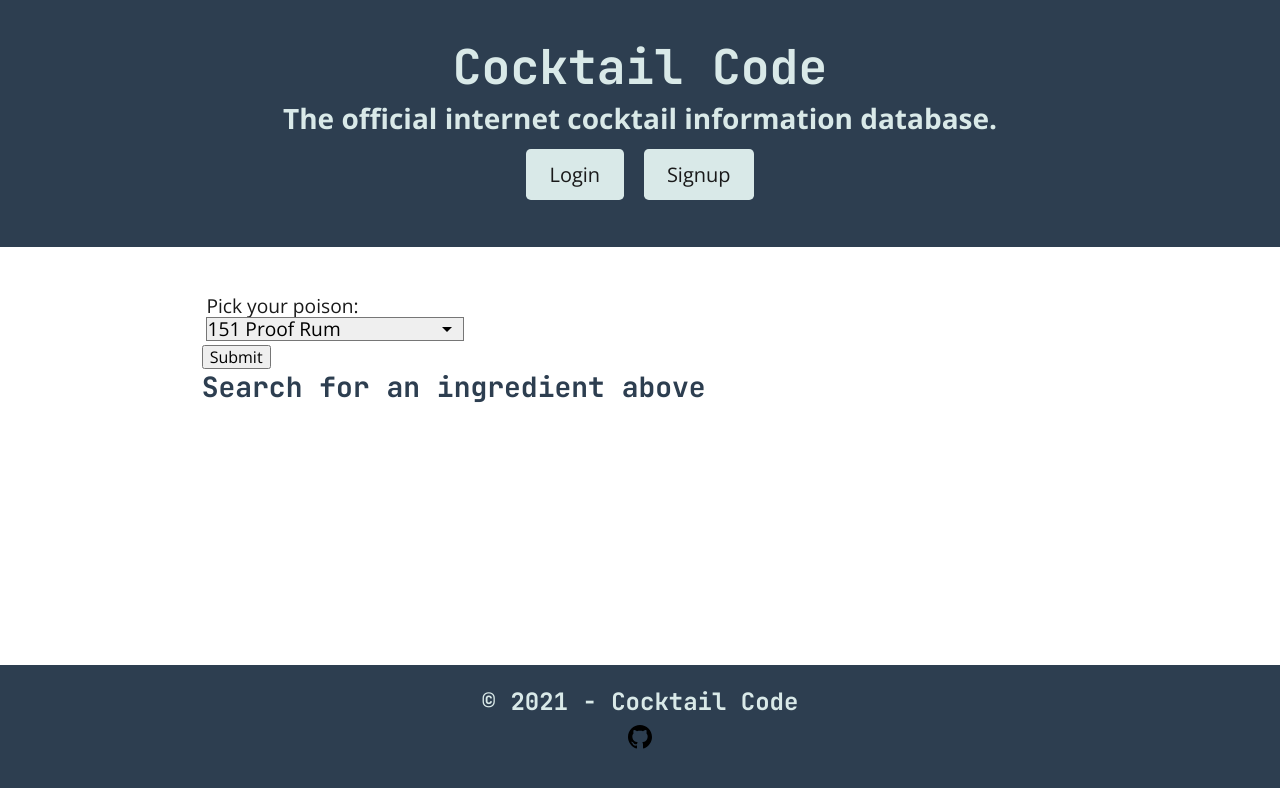
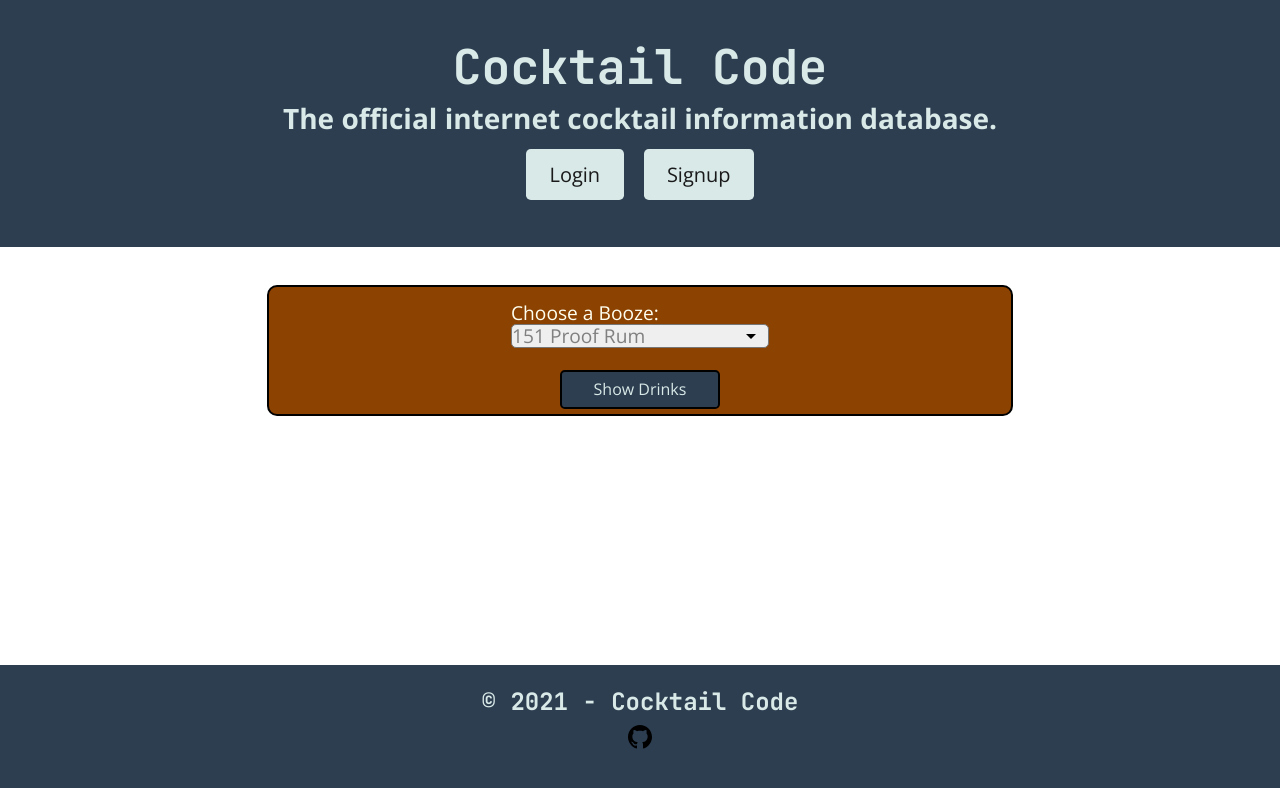
Before and after one commit to tracye1083/Project3, a React (Create React App) app in the folder client/: page / in a window 1280 px wide. Shown: the top 788 px of the page. Built offline with nearby package versions, Linux system fonts and the light colour scheme.

Commit message:
style update to dropdown

```diff
--- a/client/src/components/DrinkSearch/index.js
+++ b/client/src/components/DrinkSearch/index.js
@@ -2,6 +2,7 @@ import { useLazyQuery } from '@apollo/client';
 import React, { useState } from 'react';
 import { Link } from 'react-router-dom';
 import { GET_DRINK_BY_INGREDIENT } from '../../utils/queries';
+import { Button } from 'react-bootstrap'
 
 const DrinkSearch = ({ drinks, title }) => {
   const [ingredient, setIngredient] = useState('');
@@ -35,11 +36,12 @@ const DrinkSearch = ({ drinks, title }) => {
   // }
 
   return (
-    <>
+    <div className='container'>
     <form onSubmit={handleFormSubmit}>
       <label className='formLabel'>
-        Pick your poison:<br></br>
+        Choose a Booze:<br></br>
         <select value={ingredient} onChange={(e) => setIngredient(e.target.value)}>
+          <option disabled>Choose a booze below!</option>
           <option value="151 Proof Rum">151 Proof Rum</option>
           <option value="Absinthe">Absinthe</option>
           <option value="Absolut Citron">Absolut Citron</option>
@@ -203,7 +205,7 @@ const DrinkSearch = ({ drinks, title }) => {
 
         </select>
       </label><br></br>
-      <input className='submit' type="submit" value="Submit" />
+      <Button className='submit' type="submit" value="Submit">Show Drinks</Button>
     </form>
 
     <div>
@@ -246,7 +248,7 @@ const DrinkSearch = ({ drinks, title }) => {
 
     </div>
 
-    </>
+    </div>
 
     // <div>
     //   <form
--- a/client/src/index.css
+++ b/client/src/index.css
@@ -28,9 +28,51 @@ main {
   display: block;
 }
 
+container {
+  display: flex;
+  justify-content: center;
+  align-items: center;
+  box-shadow: 10px, 10px, 10px, 5px !important;
+}
+
 form {
-
-}
+  display: flex;
+  flex-direction: column;
+  justify-content: center;
+  border: 2px solid black;
+  padding: 5px;
+  background-color: rgb(140, 66, 1);
+  border-radius: 10px !important;
+}
+
+select {
+  margin-left: auto !important;
+  margin-right: auto !important;
+  color: grey;
+  border-radius: 5px !important;
+}
+
+label {
+  margin-left: auto !important;
+  margin-right: auto !important;
+  font-weight: 500;
+  color: ivory
+}
+
+Button {
+  /* width: 7em;
+  height: 3em;
+  margin-left: auto !important;
+  margin-right: auto !important;
+  border-radius: 20%;
+  background-color: rgb(2, 117, 216) !important; */
+  color: white;
+  width: 10em;
+  margin-left: auto !important;
+  margin-right: auto !important;
+  border: 2px solid black !important;
+}
+
 
 /**
  * Correct the font size and margin on `h1` elements within `section` and
--- a/client/src/pages/Home.js
+++ b/client/src/pages/Home.js
@@ -15,9 +15,7 @@ const Home = () => {
     <main>
       <div className="flex-row justify-center">
         <div className="col-12 col-md-10 my-3">
-          <DrinkSearch
-            title="Search for an ingredient above"
-          />
+          <DrinkSearch/>
         </div>
       </div>
     </main>
```
